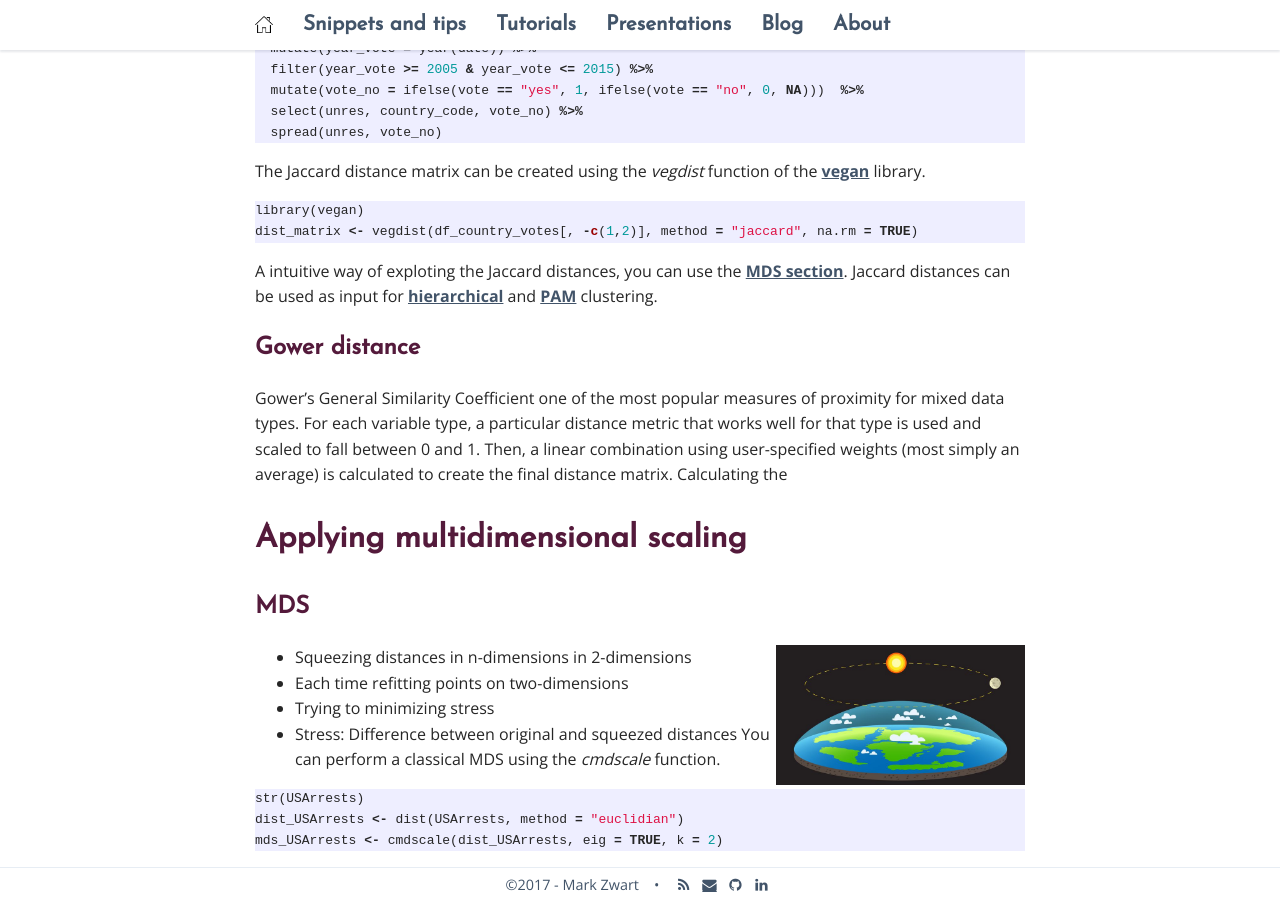
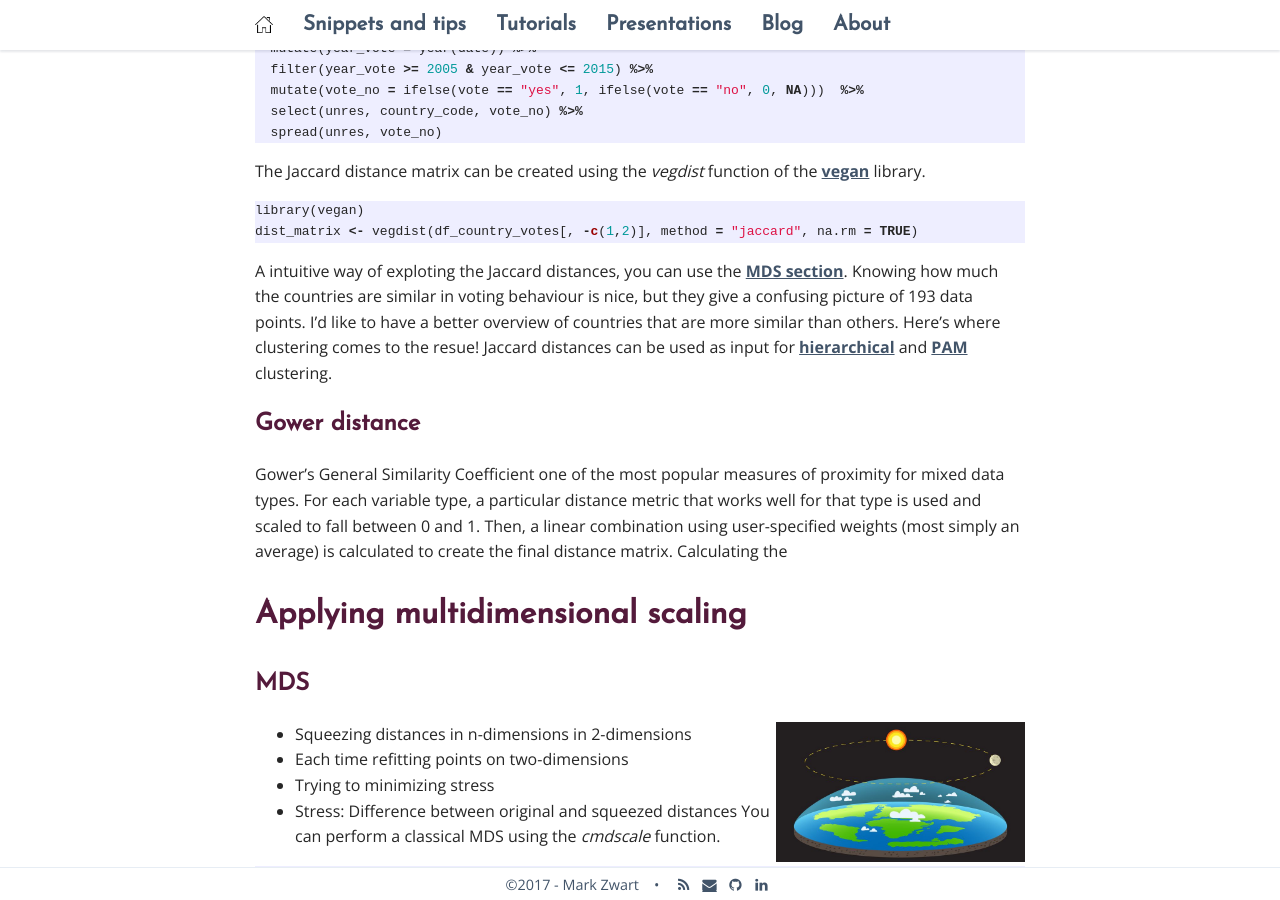
Before and after one commit to mark-me/mark-me.github.io, a Jekyll site: the page built from _pages/tutorials/clustering-mds/clustering-mds.md, in a window 1280 px wide and 900 px high, scrolled down 2570 px. Built offline with Jekyll 4.4.1, drawn with Linux system fonts in a browser that asks for light colours; nearby versions of some CDN libraries; comment, search, counter and statistics services are not loaded.

Commit message:
Update clustering-mds.md

````diff
--- a/_pages/tutorials/clustering-mds/clustering-mds.md
+++ b/_pages/tutorials/clustering-mds/clustering-mds.md
@@ -66,7 +66,7 @@
 library(vegan)
 dist_matrix <- vegdist(df_country_votes[, -c(1,2)], method = "jaccard", na.rm = TRUE)
 ```
-A intuitive way of exploting the Jaccard distances, you can use the [MDS section](/clustering-mds/#mds). Jaccard distances can be used as input for [hierarchical](/clustering-mds/#hierarchical-clustering) and [PAM](/clustering-mds/#pam-for-jaccard-distances) clustering.
+A intuitive way of exploting the Jaccard distances, you can use the [MDS section](/clustering-mds/#mds). Knowing how much the countries are similar in voting behaviour is nice, but they give a confusing picture of 193 data points. I'd like to have a better overview of countries that are more similar than others. Here's where clustering comes to the resue! Jaccard distances can be used as input for [hierarchical](/clustering-mds/#hierarchical-clustering) and [PAM](/clustering-mds/#pam-for-jaccard-distances) clustering.
 
 ## Gower distance
 Gower's General Similarity Coefficient one of the most popular measures of proximity for mixed data types. For each variable type, a particular distance metric that works well for that type is used and scaled to fall between 0 and 1. Then, a linear combination using user-specified weights (most simply an average) is calculated to create the final distance matrix.
@@ -116,16 +116,11 @@
 
 ## Hopkins statistic
 
-
 # Means clustering
-
-
 
 ## Choosing k
 
 The k-means clustering algorithm splits the data into a set of k clusters, where k must by us. Each cluster is represented by means of points belonging to the cluster, the so-called medioid. Although we have the final say what k must be, it is cannot be based on wish thinking. The optimal k is determined by similarity of objects: objects within a cluster should be as similar as possible, whereas objects from different clusters should be as dissimilar as possible.
-
-
 
 The **[factoextra](http://www.sthda.com/english/rpkgs/factoextra/#cluster-analysis-and-factoextra)** library cotains a lot of goodies in respect to clustering, one of which is a function which helps us determine k visually by plotting the GAP statistic
 
````
